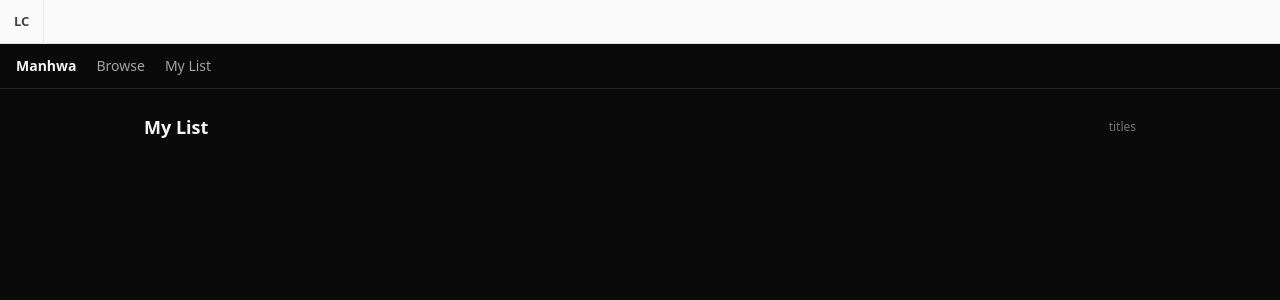
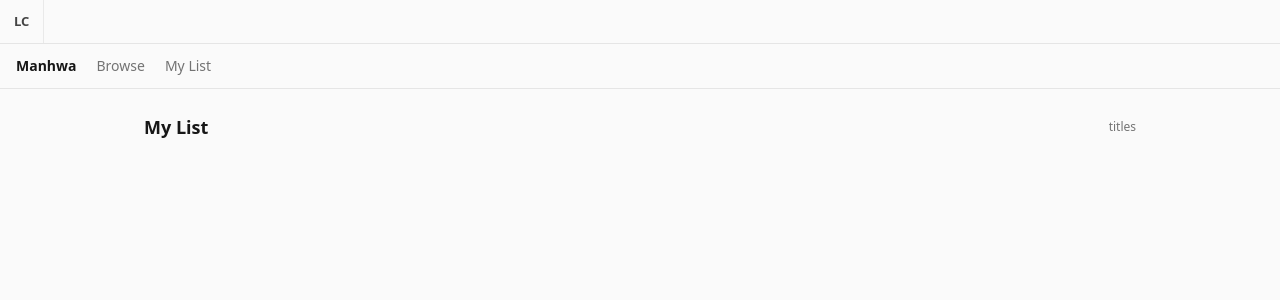
Before and after one commit to amuhirwa/Laziness-Center, a FastAPI app: template modules/manhwa/templates/list.html in a window 1280 px wide. Shown: the top 300 px of the page. Run offline with FastAPI, Linux system fonts and the light colour scheme; the template is opened without the code that fills it, so the values that code supplies are empty; parts of the project's set-up code (start-up, migrations or seed data) failed here and were passed over; some libraries are stand-ins or nearby versions.

Commit message:
style: enhance UI with improved color scheme and accessibility for layout components

```diff
--- a/modules/manhwa/templates/base.html
+++ b/modules/manhwa/templates/base.html
@@ -7,27 +7,35 @@
   <script src="https://cdn.tailwindcss.com"></script>
   <script src="/chrome/topbar.js" defer></script>
   <style>
-    /* Center design tokens */
     :root {
-      --lc-bg:      #0a0a0a;
-      --lc-surface: #171717;
-      --lc-border:  #262626;
-      --lc-text:    #f5f5f5;
+      color-scheme: light dark;
+      --lc-bg:      #fafafa;
+      --lc-surface: #ffffff;
+      --lc-border:  #e5e5e5;
+      --lc-text:    #171717;
       --lc-muted:   #737373;
     }
+    @media (prefers-color-scheme: dark) {
+      :root {
+        --lc-bg:      #0a0a0a;
+        --lc-surface: #171717;
+        --lc-border:  #262626;
+        --lc-text:    #f5f5f5;
+        --lc-muted:   #737373;
+      }
+    }
     body { background: var(--lc-bg); color: var(--lc-text); }
-    /* Tailwind dark-mode via class not needed — we're always dark */
   </style>
 </head>
 <body class="min-h-screen antialiased font-sans">
 
-  <header class="border-b border-neutral-800 px-4 py-3 flex items-center justify-between">
+  <header style="border-bottom: 1px solid var(--lc-border)" class="px-4 py-3 flex items-center justify-between">
     <nav class="flex items-center gap-5 text-sm">
-      <span class="font-semibold text-neutral-100">Manhwa</span>
+      <span class="font-semibold">Manhwa</span>
       <a href="{{ request.url_for('index') }}"
-         class="text-neutral-400 hover:text-neutral-100 transition-colors">Browse</a>
+         style="color: var(--lc-muted)" class="hover:opacity-100 transition-opacity">Browse</a>
       <a href="{{ request.url_for('reading_list') }}"
-         class="text-neutral-400 hover:text-neutral-100 transition-colors">My List</a>
+         style="color: var(--lc-muted)" class="hover:opacity-100 transition-opacity">My List</a>
     </nav>
   </header>
 
```
Also changed, not shown: modules/meals/app/layout.tsx (+5 -5 lines), modules/pantry/app/layout.tsx (+4 -4 lines), 1 other file.
